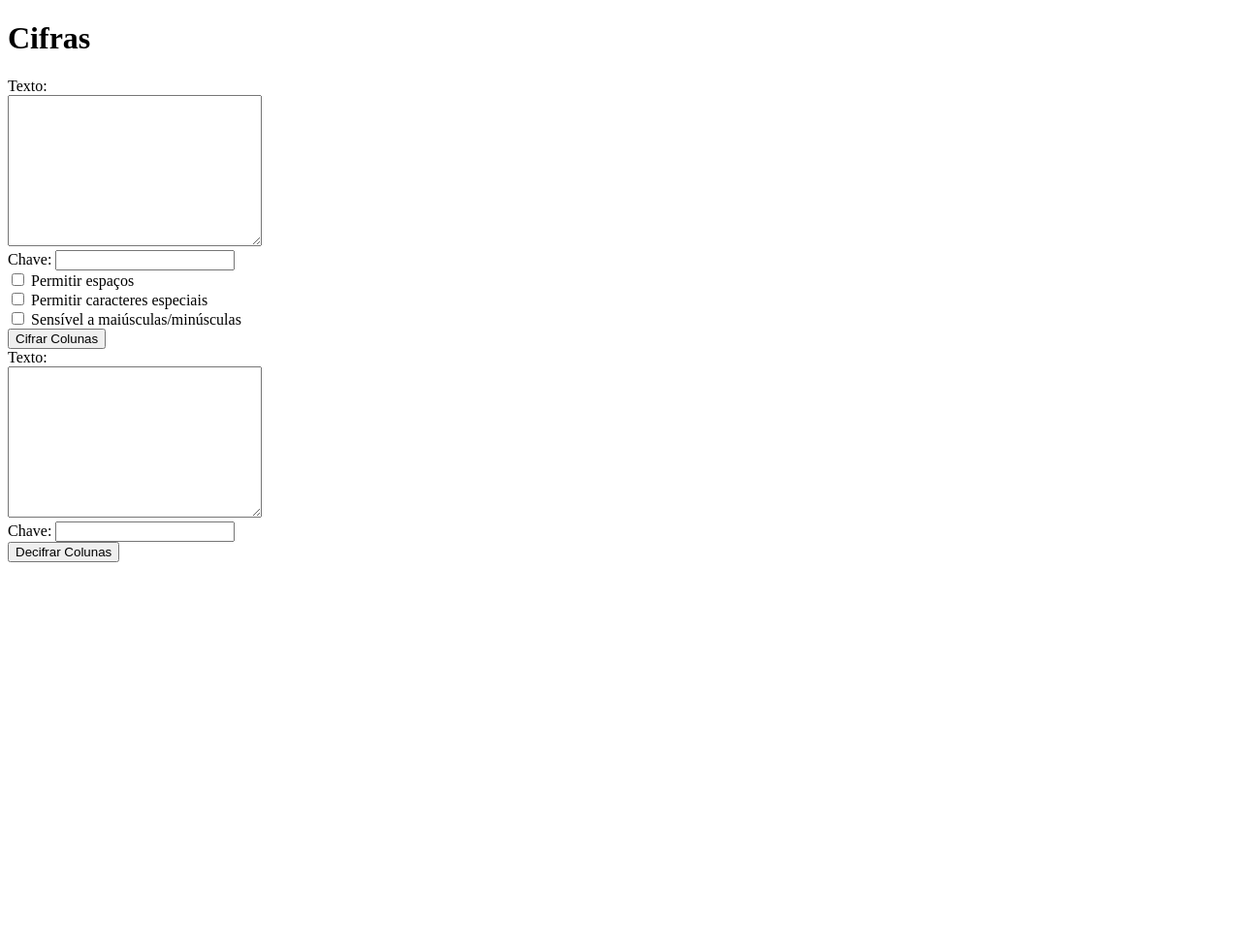
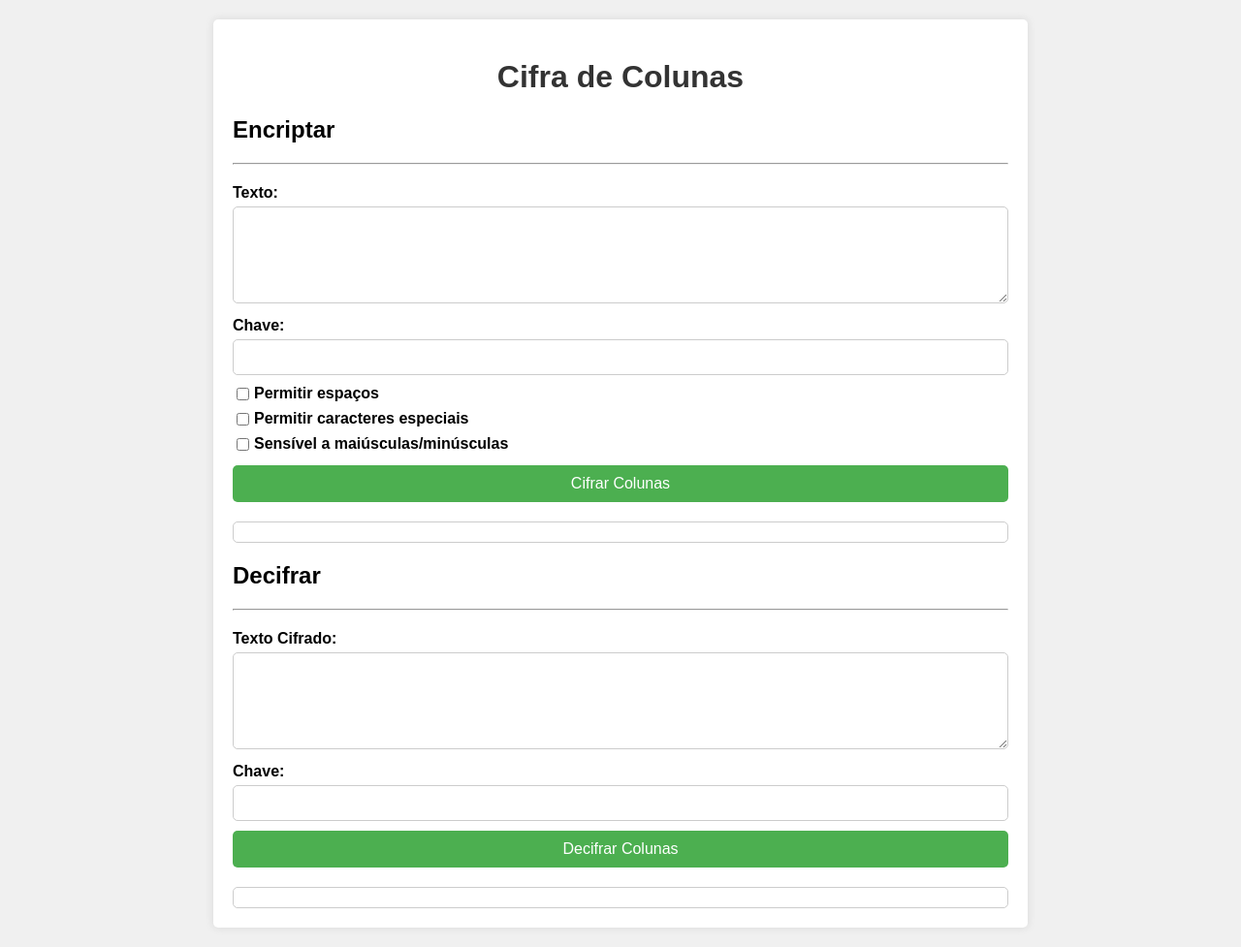
Before and after one commit to gabrieuz/cifras-de-transposicao, a Flask app: page / in a window 1280 px wide. Shown: the whole page at 97% size. Before the commit the page ends 580 px from the top, so only its background shows below. Run offline with Flask 3, Linux system fonts and the light colour scheme.

Commit message:
Add styling and restructure HTML for Cifra de Colunas form

```diff
--- a/templates/index.html
+++ b/templates/index.html
@@ -5,54 +5,147 @@
     <meta charset="UTF-8">
     <meta name="viewport" content="width=device-width, initial-scale=1.0">
     <title>Cifras</title>
+    <style>
+        body {
+            font-family: Arial, sans-serif;
+            margin: 0;
+            padding: 0;
+            background-color: #f0f0f0;
+        }
+
+        .container {
+            max-width: 800px;
+            margin: 20px auto;
+            padding: 20px;
+            background-color: #fff;
+            border-radius: 5px;
+            box-shadow: 0 0 10px rgba(0, 0, 0, 0.1);
+        }
+
+        h1 {
+            text-align: center;
+            color: #333;
+        }
+
+        form {
+            margin-bottom: 20px;
+        }
+
+        label {
+            display: block;
+            margin-bottom: 5px;
+            font-weight: bold;
+        }
+
+        input[type="text"],
+        input[type="number"],
+        textarea {
+            width: 100%;
+            padding: 10px;
+            border: 1px solid #ccc;
+            border-radius: 5px;
+            box-sizing: border-box;
+            margin-bottom: 10px;
+        }
+
+        textarea {
+            height: 100px;
+        }
+
+        input[type="checkbox"] {
+            margin-right: 5px;
+            margin-bottom: 10px;
+        }
+
+        input[type="button"] {
+            background-color: #4CAF50;
+            color: white;
+            padding: 10px 20px;
+            border: none;
+            border-radius: 5px;
+            cursor: pointer;
+            width: 100%;
+            text-emphasis: bold;
+            font-size: 16px;
+        }
+
+        input[type="button"]:hover {
+            background-color: #45a049;
+        }
+
+        #resultado,
+        #resultado-decifrado {
+            margin-top: 20px;
+            padding: 10px;
+            border: 1px solid #ccc;
+            border-radius: 5px;
+        }
+
+        .option-container {
+            display: flex;
+            justify-items: center;
+        }
+
+        .options {
+            display: flex;
+            flex-direction: column;
+            justify-content: space-between;
+            margin-bottom: 5px;
+        }
+
+        hr {
+            margin-bottom: 20px;
+        }
+    </style>
 </head>
 
 <body>
-    <h1>Cifras</h1>
+    <div class="container">
+        <h1>Cifra de Colunas</h1>
+
+        <h2>Encriptar</h2>
+        <hr>
         <form id="cifra-colunas-form">
-        <label for="texto">Texto:</label><br>
-        <textarea name="texto" id="texto" cols="30" rows="10"></textarea><br>
+            <label for="texto">Texto:</label>
+            <textarea name="texto" id="texto" cols="30" rows="10"></textarea>
             <label for="chave">Chave:</label>
-        <input type="number" name="chave" id="chave"><br>
+            <input type="number" name="chave" id="chave">
+
+            <div class="options">
+                <div class="option-container">
                     <input type="checkbox" name="spaceAllowed" id="spaceAllowed">
-        <label for="spaceAllowed">Permitir espaços</label><br>
+                    <label for="spaceAllowed">Permitir espaços</label>
+                </div>
+                <div class="option-container">
                     <input type="checkbox" name="specialCharAllowed" id="specialCharAllowed">
-        <label for="specialCharAllowed">Permitir caracteres especiais</label><br>
+                    <label for="specialCharAllowed">Permitir caracteres especiais</label>
+                </div>
+                <div class="option-container">
                     <input type="checkbox" name="caseSensitive" id="caseSensitive">
-        <label for="caseSensitive">Sensível a maiúsculas/minúsculas</label><br>
+                    <label for="caseSensitive">Sensível a maiúsculas/minúsculas</label>
+                </div>
+            </div>
+
             <input type="button" id="submit-button" value="Cifrar Colunas">
         </form>
 
         <div id="resultado"></div>
 
-<!-- @app.route('/decifra-colunas', methods=['POST'])
-def decifra_colunas():
-texto = request.form['texto']
-chave = request.form['chave'].strip()
-
-if not chave:
-return jsonify({'error': 'A chave não pode estar vazia'})
-
-if not chave.isdigit():
-return jsonify({'error': 'A chave deve ser um número inteiro'})
-
-chave = int(chave)
-
-decifrado = desencriptar_colunas(texto, chave)
-return jsonify({'decifrado': decifrado}) -->
+        <h2>Decifrar</h2>
+        <hr>
 
         <form id="decifra-colunas-form">
-        <label for="texto-decifrado">Texto:</label><br>
-        <textarea name="texto" id="texto-decifrado" cols="30" rows="10"></textarea><br>
+            <label for="texto-decifrado">Texto Cifrado:</label>
+            <textarea name="texto" id="texto-decifrado" cols="30" rows="10"></textarea>
             <label for="chave-decifrado">Chave:</label>
-        <input type="number" name="chave" id="chave-decifrado"><br>
+            <input type="number" name="chave" id="chave-decifrado">
             <input type="button" id="decifra-colunas-button" value="Decifrar Colunas">
         </form>
 
         <div id="resultado-decifrado"></div>
+    </div>
 
     <script>
-
         // Evento para encriptar o texto usando a cifra de colunas
         document.getElementById('submit-button').addEventListener('click', function () {
             var form_data = new FormData(document.getElementById('cifra-colunas-form'));
```
Also changed, not shown: templates/resultado.html (deleted, +0 -20 lines). Lines whose indentation alone changed are shown as unchanged.
